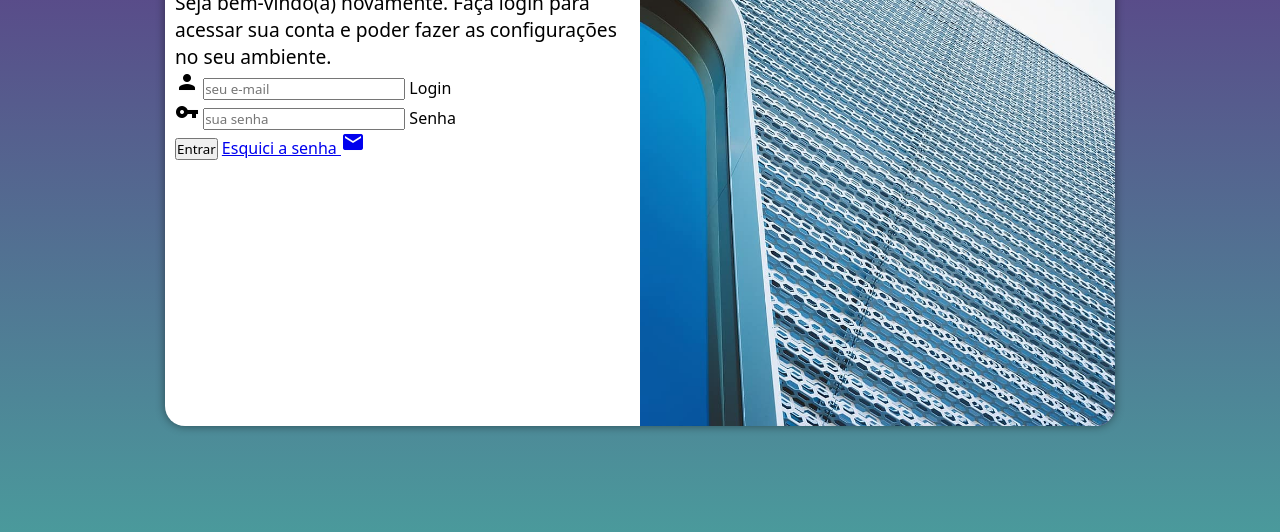
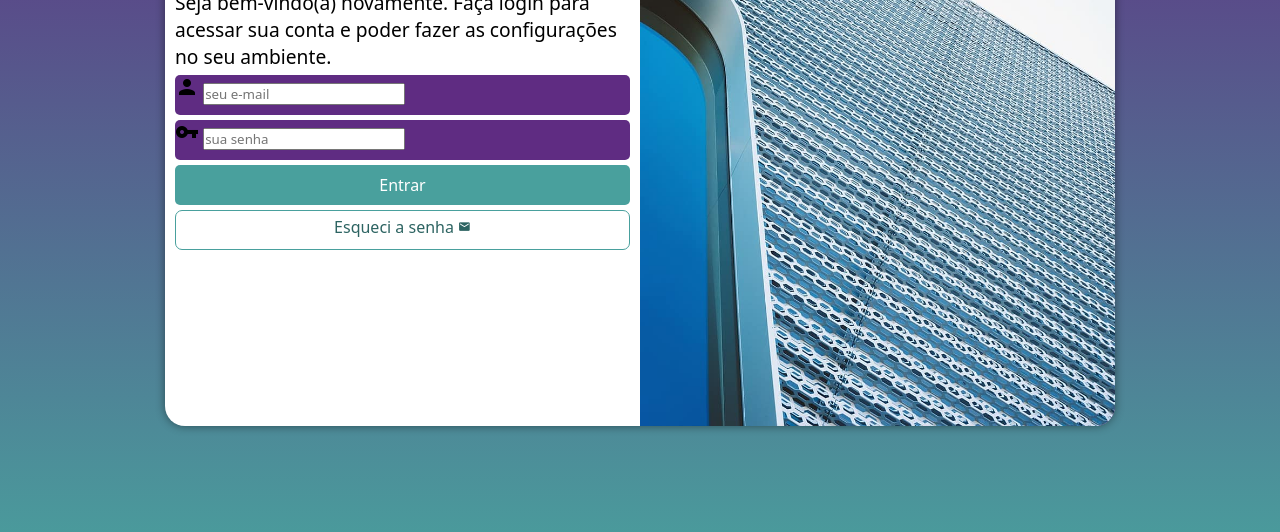
Before and after one commit to ederflavio/projeto-login, a plain HTML site: page index.html in a window 1280 px wide. Shown: the part 224-756 px from the top of the page. Drawn offline with Linux system fonts and the light colour scheme.

Commit message:
formatação tela de login

```diff
--- a/estilos/style.css
+++ b/estilos/style.css
@@ -33,7 +33,7 @@ section#login {
     overflow: hidden;
 
     background-color: white;
-    width: 250px;
+    width: 250x;
     height: 500px;
     border-radius: 20px;
     box-shadow: 0px 0px 10px rgba(0, 0, 0, 0.450);
@@ -63,3 +63,55 @@ div#formulario > h1 {
 div#formulario > p {
     font-size: 0.8em;
 }
+
+form > div.campo {
+    background-color: #5f2c82;
+    display: block;
+    width: 100%;
+    height: 40px;
+    border-radius: 5px;
+    margin: 5px 0px;
+}
+
+div.campo > label {
+    display: none;
+}
+
+form > input[type=submit] {
+    display: block;
+    font-size: 1em;
+    width: 100%;
+    height: 40px;
+    background-color: #49a09d;
+    color: white;
+    border: none;
+    border-radius: 5px;
+    cursor: pointer;
+}
+
+form > input[type=submit]:hover {
+    background-color: #2d6462;
+}
+
+form > a.botao {
+    display: block;
+    text-align: center;
+    font-size: 1em;
+    width: 100%;
+    height: 40px;
+    padding-top: 5px;
+    margin-top: 5px;
+    background-color: white;
+    color: #2d6462;
+    border: 1px solid #49a09d;
+    border-radius: 7px;
+    text-decoration: none;
+}
+
+form > a.botao:hover {
+    background-color: #6cd3cf;
+}
+
+form > a.botao > i {
+    font-size: 0.8em;
+}
--- a/index.html
+++ b/index.html
@@ -30,7 +30,7 @@
                         <label for="isenha">Senha</label>
                     </div>
                     <input type="submit" value="Entrar">
-                    <a href="esqueci.html"> Esquici a senha <i class="material-icons">mail</i></a>
+                    <a href="esqueci.html" class="botao"> Esqueci a senha <i class="material-icons">mail</i></a>
                 </form>
             </div>
         </section>
```
